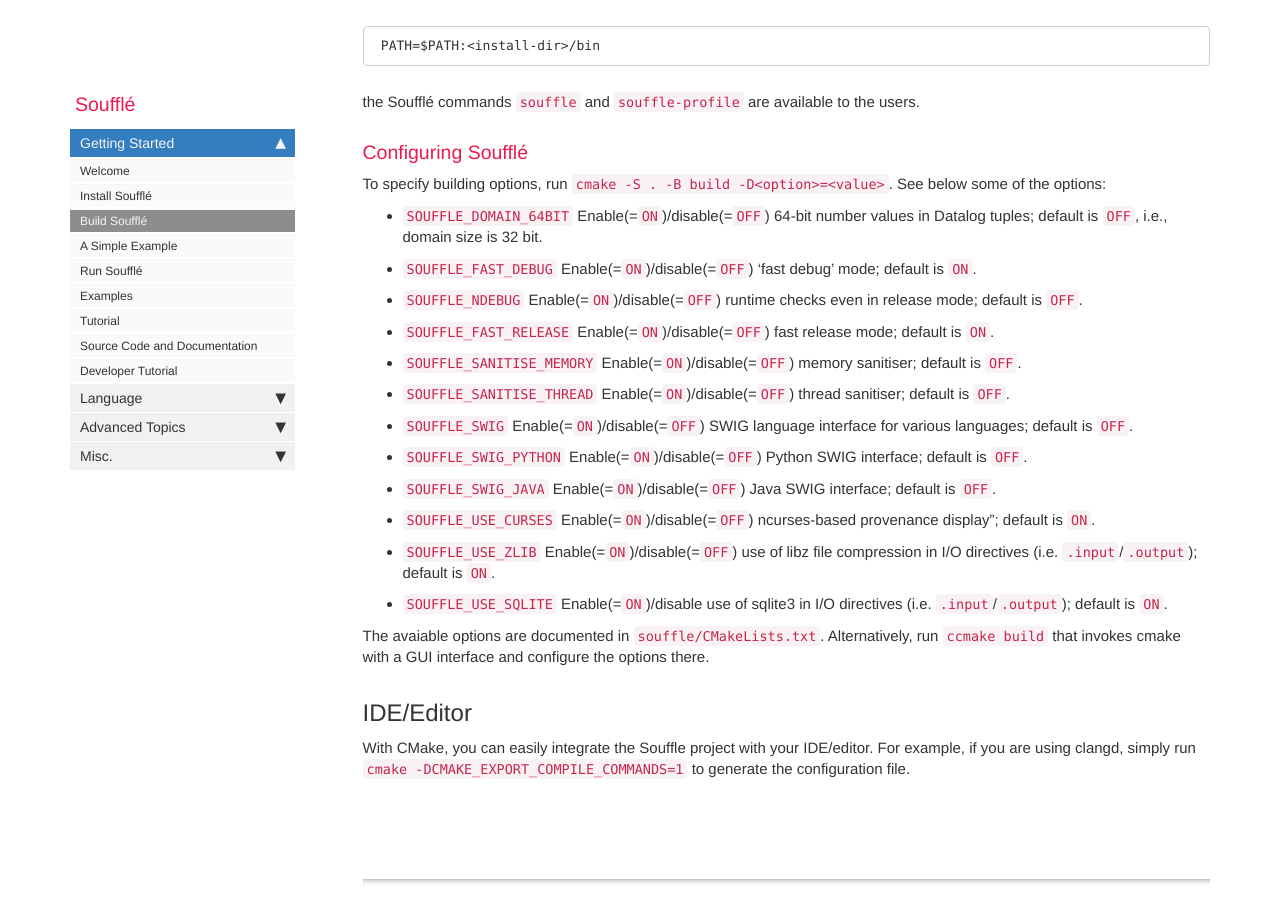
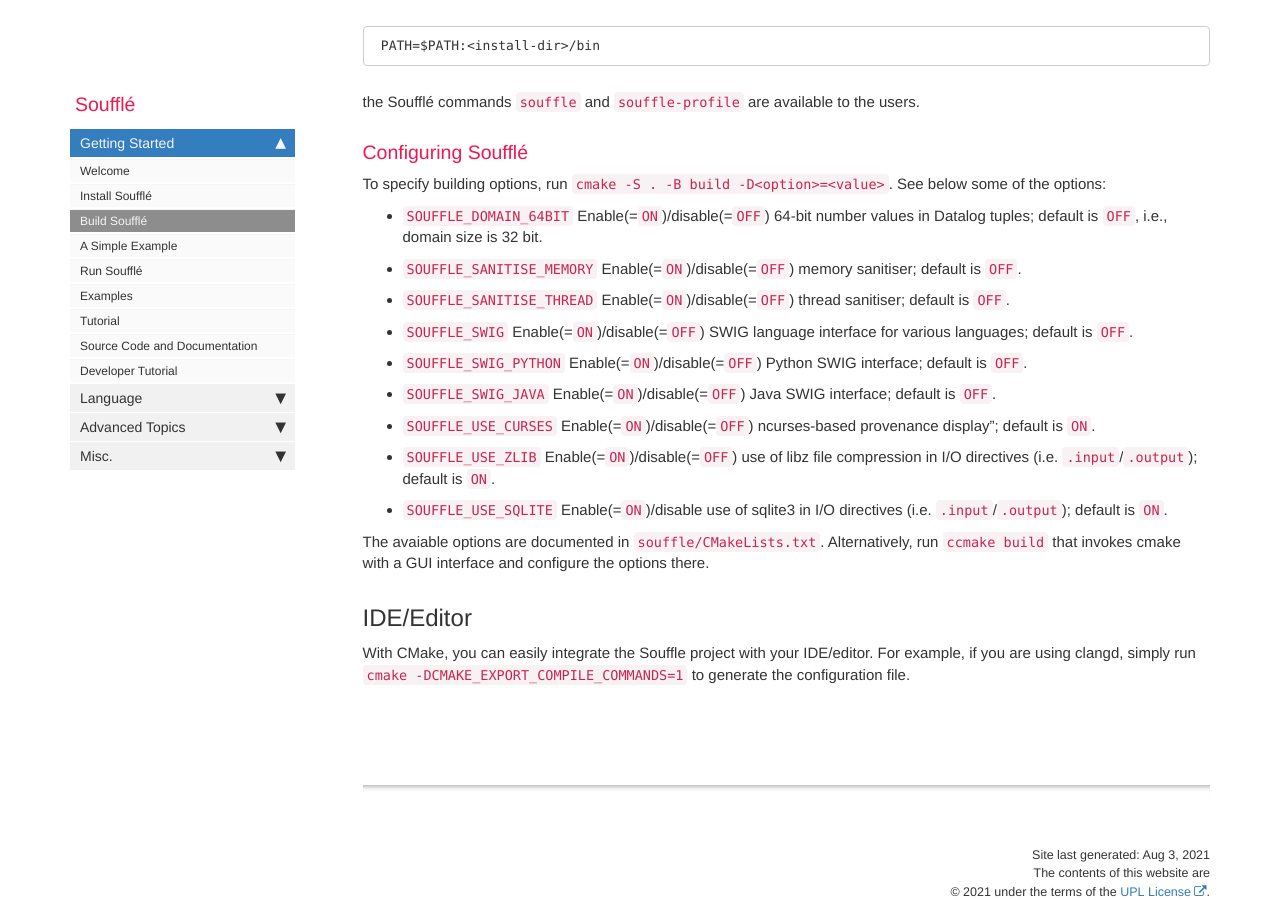
Before and after one commit to souffle-lang/souffle-lang.github.io, a Jekyll site: the page built from pages/docs/build.md, in a window 1280 px wide and 900 px high, scrolled down 2764 px. Built offline with Jekyll 4.4.1, drawn with Linux system fonts in a browser that asks for light colours; comment, search, counter and statistics services are not loaded.

Commit message:
Update build.md

````diff
--- a/pages/docs/build.md
+++ b/pages/docs/build.md
@@ -119,9 +119,6 @@ the Soufflé commands ```souffle``` and ```souffle-profile``` are available to t
 To specify building options, run `cmake -S . -B build -D<option>=<value>`. See below some of the options:
 
  - `SOUFFLE_DOMAIN_64BIT` Enable(=`ON`)/disable(=`OFF`) 64-bit number values in Datalog tuples; default is `OFF`, i.e., domain size is 32 bit.
- - `SOUFFLE_FAST_DEBUG` Enable(=`ON`)/disable(=`OFF`) 'fast debug' mode; default is `ON`.
- - `SOUFFLE_NDEBUG` Enable(=`ON`)/disable(=`OFF`) runtime checks even in release mode; default is `OFF`.
- - `SOUFFLE_FAST_RELEASE` Enable(=`ON`)/disable(=`OFF`) fast release mode; default is `ON`.
  - `SOUFFLE_SANITISE_MEMORY` Enable(=`ON`)/disable(=`OFF`) memory sanitiser; default is `OFF`.
  - `SOUFFLE_SANITISE_THREAD` Enable(=`ON`)/disable(=`OFF`) thread sanitiser; default is `OFF`.
  - `SOUFFLE_SWIG` Enable(=`ON`)/disable(=`OFF`) SWIG language interface for various languages; default is `OFF`.
````
